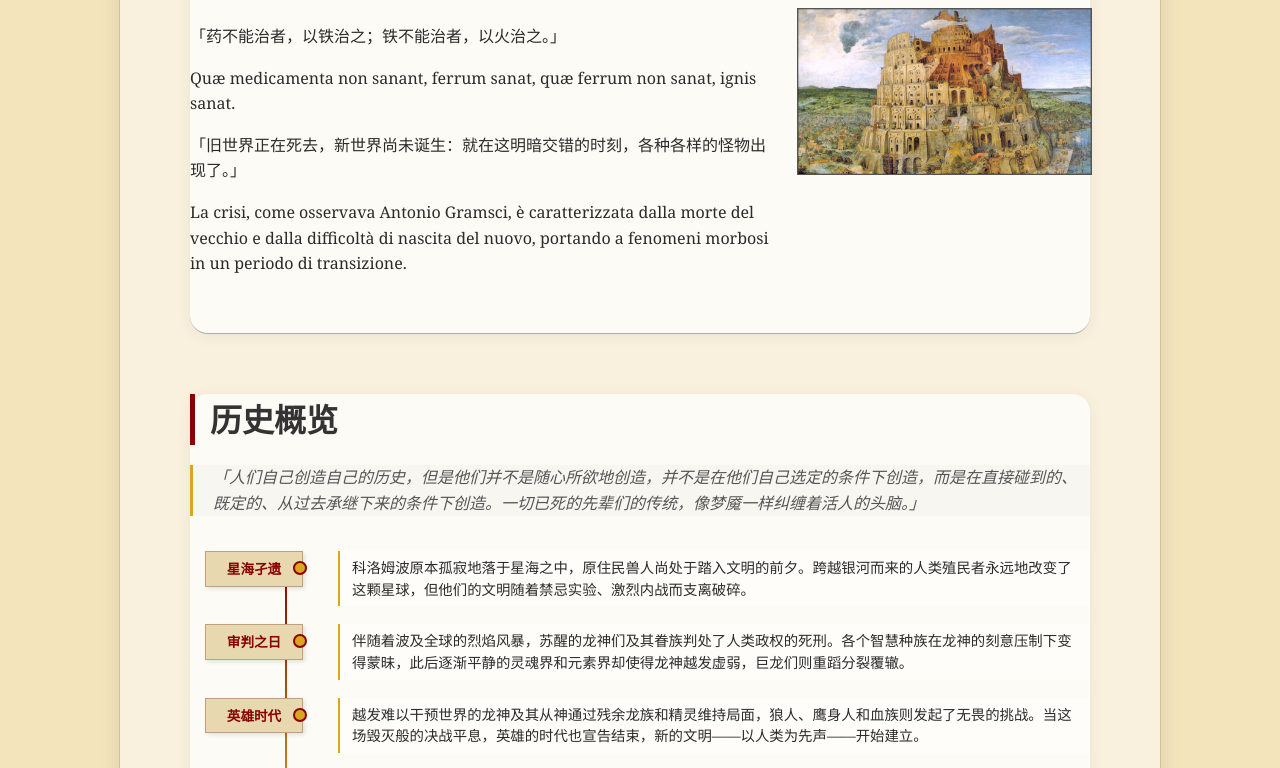
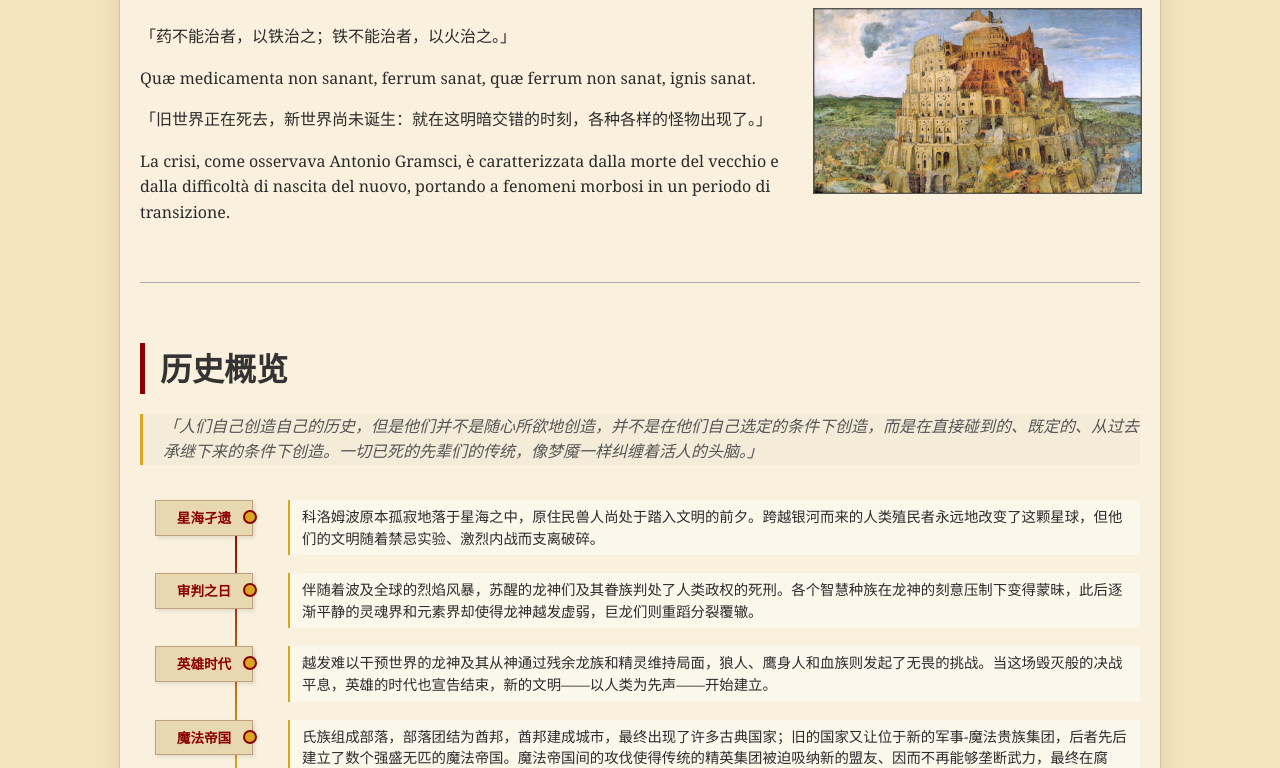
Before and after one commit to HerzEagle/columbo-worldsetting, a plain HTML site: page index.html in a window 1280 px wide. Shown: the part 452-1220 px from the top of the page. Drawn offline with Linux system fonts and the light colour scheme.

Commit message:
Update index.html

```diff
--- a/index.html
+++ b/index.html
@@ -78,17 +78,11 @@
             border: 1px solid #d3c19a;
         }
 
-        /* 各个板块设计：统一浅色背景和圆角阴影 */
+        /* 各个板块设计 */
         section {
             margin-bottom: 60px;
             border-bottom: 1px solid #aaa;
             padding-bottom: 40px;
-            background: rgba(255,255,255,0.7);
-            border-radius: 18px;
-            box-shadow: 0 2px 16px rgba(0,0,0,0.06);
-            max-width: 900px;
-            margin-left: auto;
-            margin-right: auto;
         }
 
         h2 {
@@ -625,7 +619,6 @@
             </div>
 
             <a href="history.html" class="read-more">查阅完整编年史 &raquo;</a>
-            </div>
         </section>
 
         <section id="geography">
```
